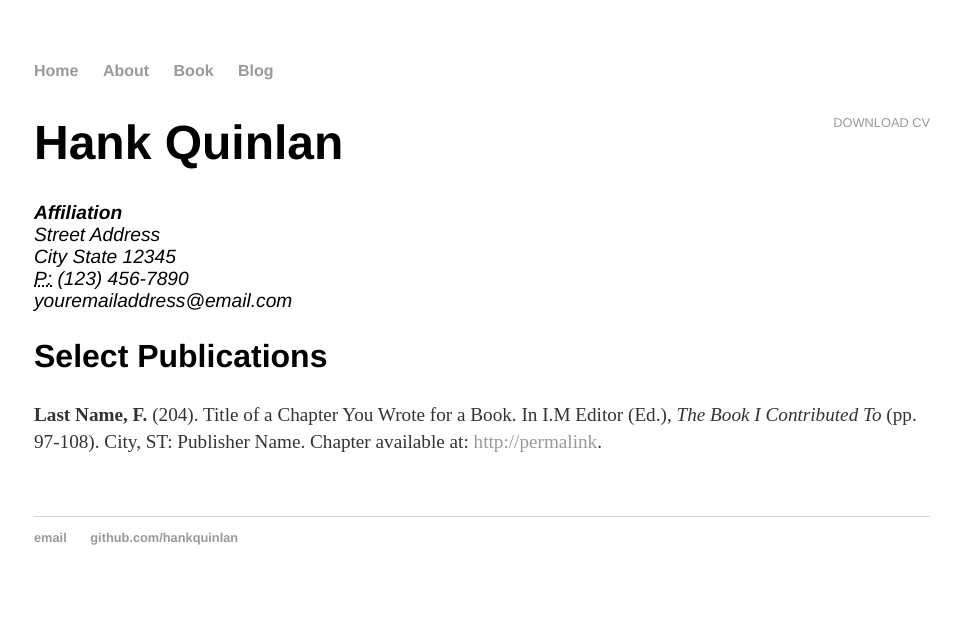
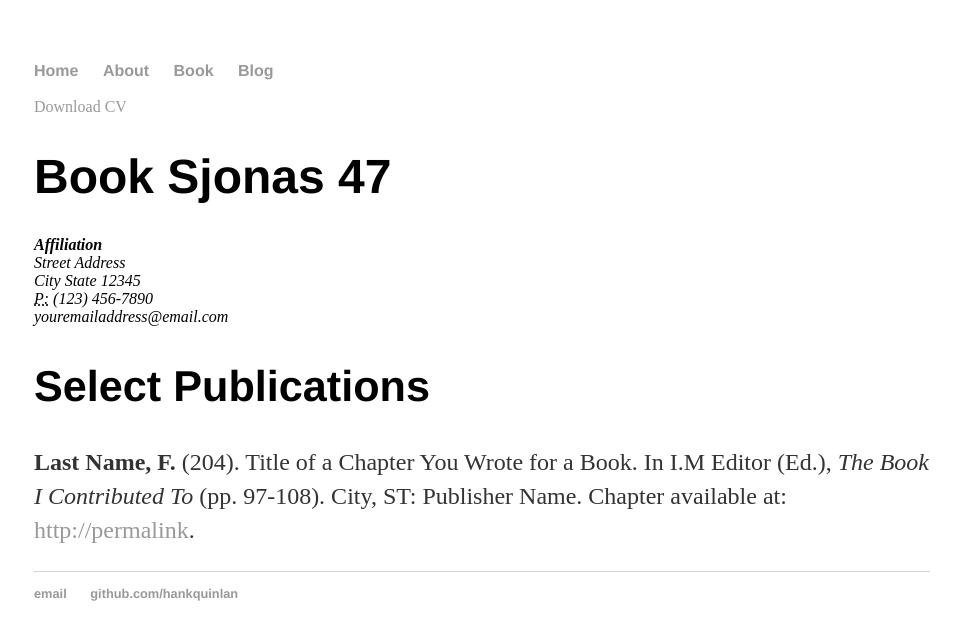
Before and after one commit to RasmusBurge/RasmusBurge, a Jekyll site: the page built from book/index.html, in a window 1280 px wide. Shown: the top 640 px of the page, without its empty margins (158-1119 px from the left). Built offline with Jekyll 4.4.1, drawn with Linux system fonts in a browser that asks for light colours.

Commit message:
fix book

```diff
--- a/book/index.html
+++ b/book/index.html
@@ -3,9 +3,9 @@ layout: default
 title: CV of Your Name
 ---
 
-	<div class="cv">
+	<div class="book">
 		<a href="#" class="download" title="Download CV as PDF">Download CV</a>
-					<h1>Hank Quinlan</h1>
+					<h1>Book Sjonas 47</h1>
 					<address>
 					<strong>Affiliation</strong><br>
 					Street Address<br>
```
